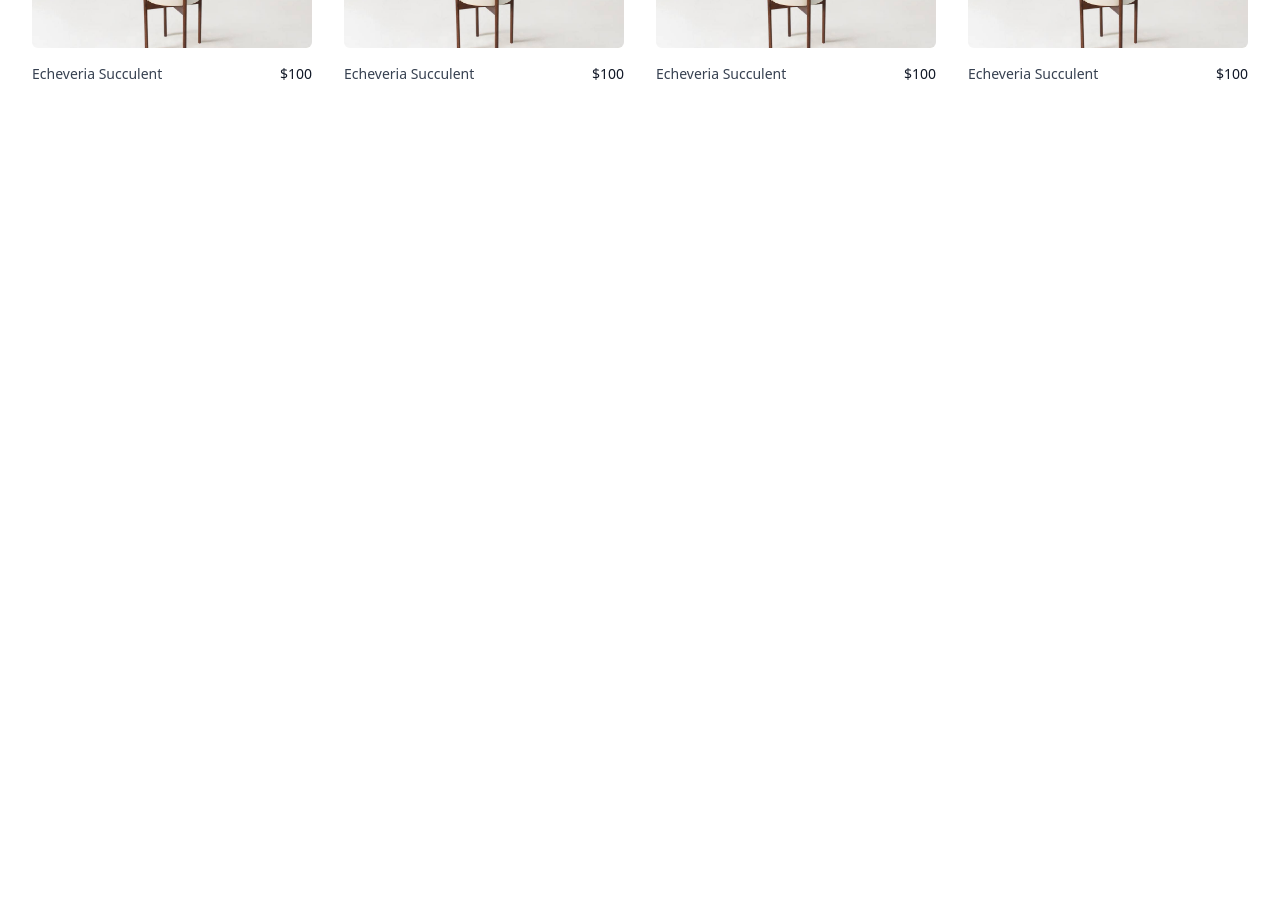
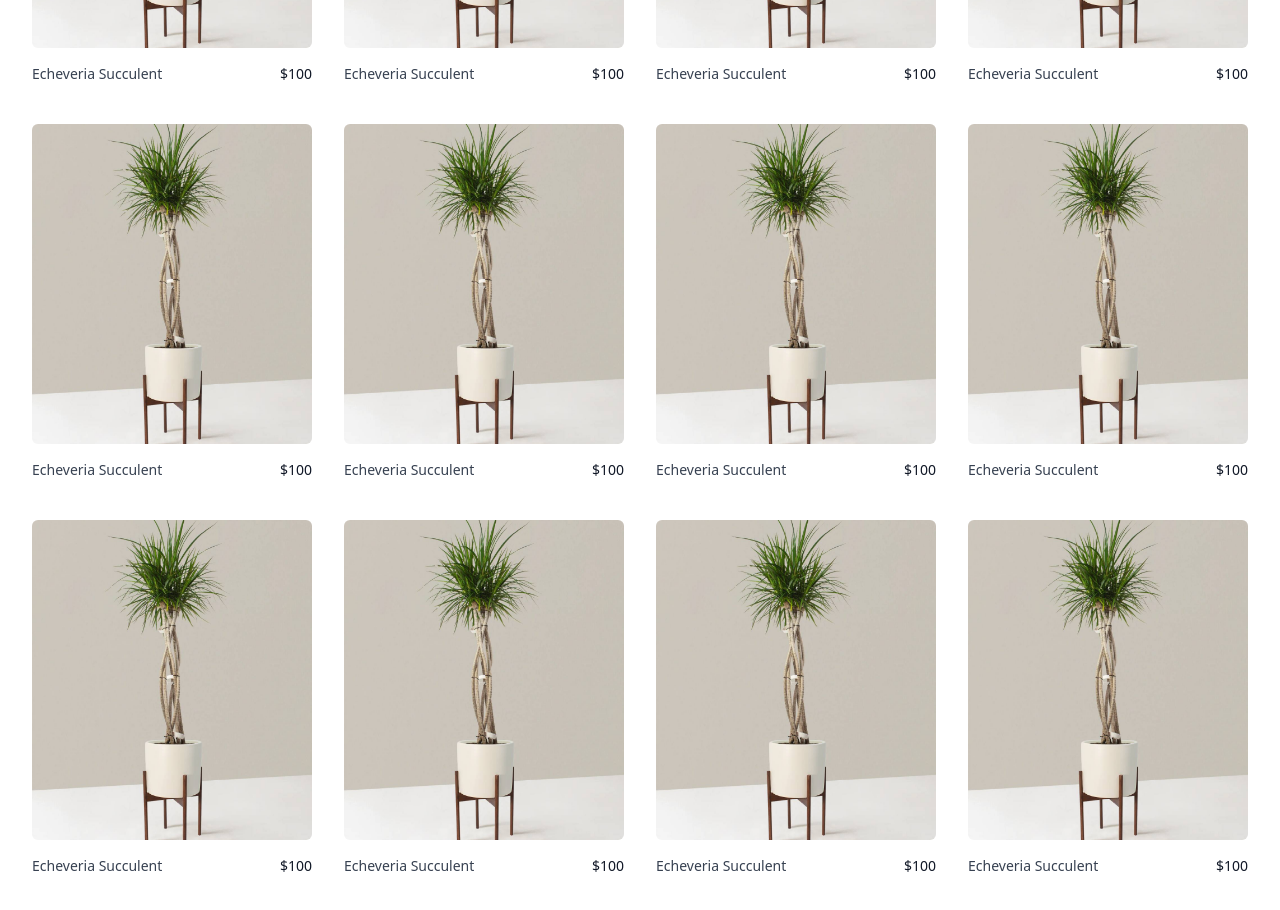
Before and after one commit to Abhishek3139/Planter, a React (Vite) app: page /products in a window 1280 px wide. Shown: the part 520-1430 px from the top of the page. Before the commit the page ends 800 px from the top, so only its background shows below. Built offline with nearby package versions, Linux system fonts and the light colour scheme.

Commit message:
fix banner

```diff
--- a/src/components/banner/index.tsx
+++ b/src/components/banner/index.tsx
@@ -1,12 +1,12 @@
 function Banner() {
   return (
     <section>
-      <div className=" text-white grid grid-cols-1 md:grid-cols-2 shop-now-background">
-        <div className="hidden md:block "></div>
+      <div className=" text-white grid grid-cols-1 md:grid-cols-2 bg-[#f2f2f2]">
+        <div className="hidden md:block shop-now-background"></div>
 
         <div className="text-center md:text-left p-16 my-auto">
-          <h1 className="text-4xl m-2 ">For The True</h1>
-          <h1 className="text-4xl m-2 ">Plant Lovers</h1>
+          <h1 className="text-4xl m-2 text-black">For The True</h1>
+          <h1 className="text-4xl m-2 text-black">Plant Lovers</h1>
           <button className="bg-green-700 w-36 h-10 m-4">Shop Now</button>
         </div>
       </div>
--- a/src/components/page/products/index.tsx
+++ b/src/components/page/products/index.tsx
@@ -2,6 +2,70 @@
 
 // export interface IAppProps {}
 const products = [
+  {
+    id: 1,
+    name: "Echeveria Succulent",
+    href: "#",
+    imageSrc: "public/singlePlant/pro-8.jpg",
+    imageAlt: "Echeveria Succulent",
+    price: "$100",
+  },
+  {
+    id: 2,
+    name: "Echeveria Succulent",
+    href: "#",
+    imageSrc: "public/singlePlant/pro-8.jpg",
+    imageAlt: "Echeveria Succulent",
+    price: "$100",
+  },
+  {
+    id: 3,
+    name: "Echeveria Succulent",
+    href: "#",
+    imageSrc: "public/singlePlant/pro-8.jpg",
+    imageAlt: "Echeveria Succulent",
+    price: "$100",
+  },
+  {
+    id: 4,
+    name: "Echeveria Succulent",
+    href: "#",
+    imageSrc: "public/singlePlant/pro-8.jpg",
+    imageAlt: "Echeveria Succulent",
+    price: "$100",
+  },
+  {
+    id: 1,
+    name: "Echeveria Succulent",
+    href: "#",
+    imageSrc: "public/singlePlant/pro-8.jpg",
+    imageAlt: "Echeveria Succulent",
+    price: "$100",
+  },
+  {
+    id: 2,
+    name: "Echeveria Succulent",
+    href: "#",
+    imageSrc: "public/singlePlant/pro-8.jpg",
+    imageAlt: "Echeveria Succulent",
+    price: "$100",
+  },
+  {
+    id: 3,
+    name: "Echeveria Succulent",
+    href: "#",
+    imageSrc: "public/singlePlant/pro-8.jpg",
+    imageAlt: "Echeveria Succulent",
+    price: "$100",
+  },
+  {
+    id: 4,
+    name: "Echeveria Succulent",
+    href: "#",
+    imageSrc: "public/singlePlant/pro-8.jpg",
+    imageAlt: "Echeveria Succulent",
+    price: "$100",
+  },
   {
     id: 1,
     name: "Echeveria Succulent",
--- a/src/index.css
+++ b/src/index.css
@@ -11,7 +11,7 @@ body {
   background: white;
 }
 .shop-now-background {
-  background-image: url("../public\Hands-planting.jpeg");
+  background-image: url("public/slideshow-v2-1.webp");
   background-repeat: no-repeat;
   background-size: cover;
   background-position: 100%;
```
Also changed, not shown: public/slideshow-v2-1.webp (added).
